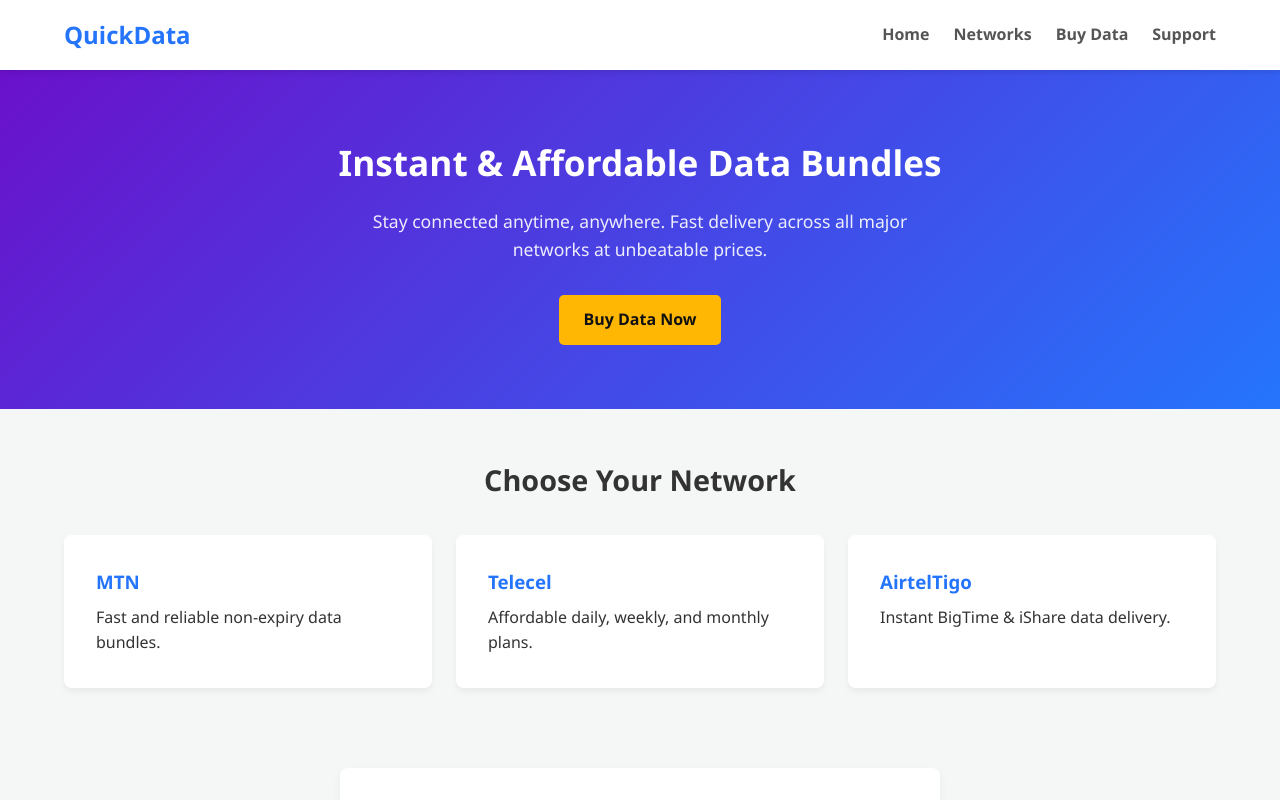
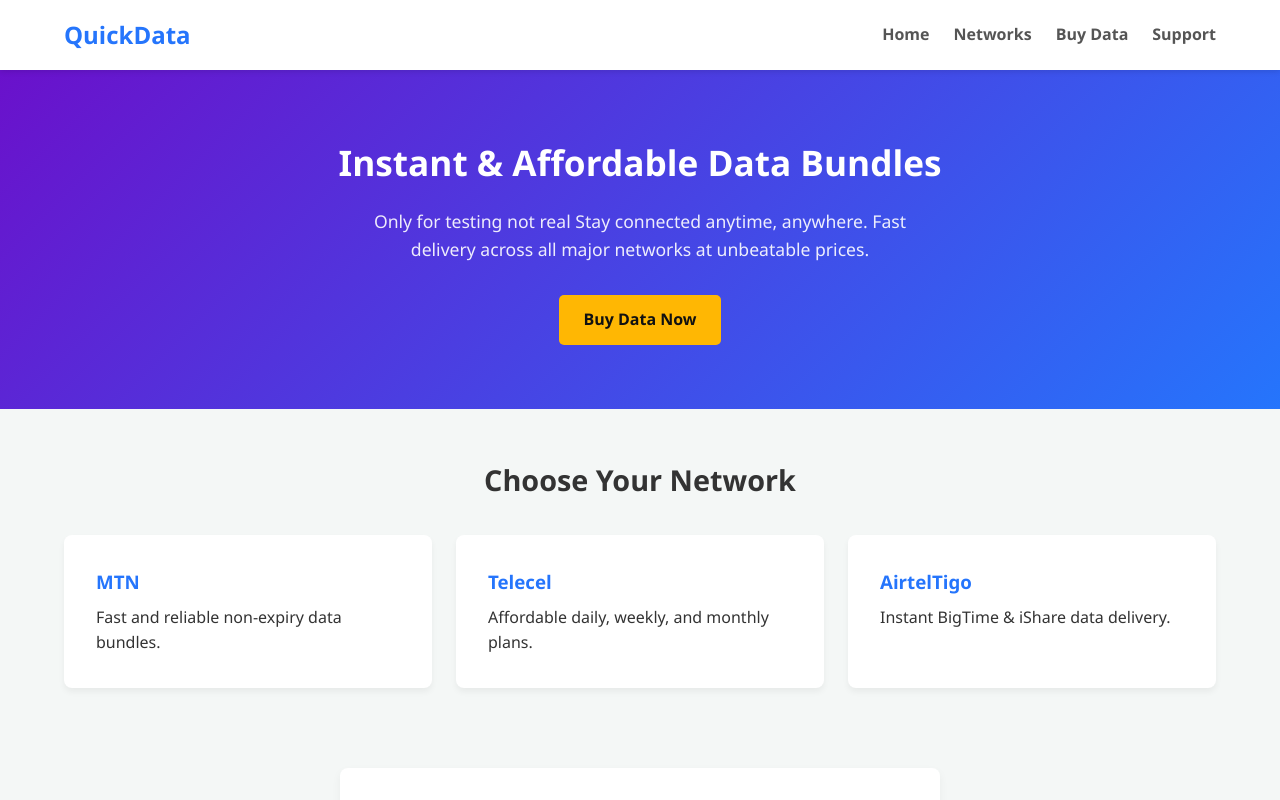
Before and after one commit to PPSSPP-Dev/DATA-BUNDLE, a plain HTML site: page index.html in a window 1280 px wide. Shown: the top 800 px of the page. Drawn offline with Linux system fonts and the light colour scheme.

Commit message:
Update index.html

```diff
--- a/index.html
+++ b/index.html
@@ -29,8 +29,8 @@
 
     <!-- HERO SECTION -->
     <section class="hero">
-      <h2>Instant & Affordable Data Bundles</h2>
-      <p>Stay connected anytime, anywhere. Fast delivery across all major networks at unbeatable prices.</p>
+      <h2>Instant & Affordable Data Bundles </h2>
+      <p>Only for testing not real Stay connected anytime, anywhere. Fast delivery across all major networks at unbeatable prices.</p>
       <a href="#order" class="cta-button">Buy Data Now</a>
     </section>
     <!-- 3. NETWORK CARDS SECTION -->
```
